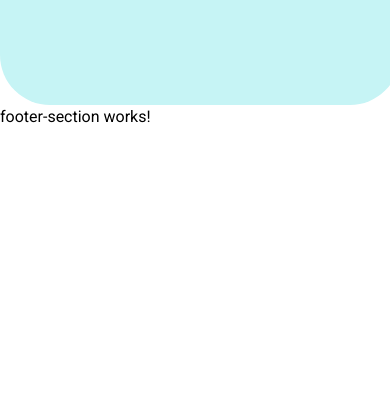
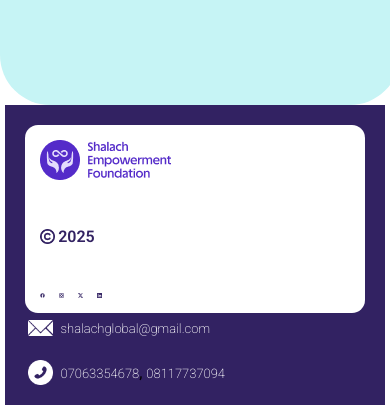
Before and after one commit to Godwin-munan/shalach-foundation-website, an Angular app: page / in a window 390 px wide. Shown: the part 2503-2908 px from the top of the page. Before the commit the page ends 2632 px from the top, so only its background shows below. Built offline with nearby package versions, Linux system fonts and the light colour scheme.

Commit message:
Footer section impl v2

```diff
--- a/src/app/layout/landing/footer-section/footer-section.component.html
+++ b/src/app/layout/landing/footer-section/footer-section.component.html
@@ -1,3 +1,60 @@
-<footer>
-  <p>footer-section works!</p>
+<footer id="footer" class="main-footer-container">
+
+  <div class="links-container">
+    <div class="email-container">
+      <span>
+        <img src="/icon/envelope-icon.png" alt="image of envelope icon">
+      </span>
+      <span>
+        <a [attr.href]="'mailto:' + 'shalachglobal@gmail.com'">
+          shalachglobal&#64;gmail.com
+        </a>
+      </span>
+    </div>
+    <div class="phone-container">
+      <span>
+        <img src="/icon/call-icon.png" alt="image of call icon">
+      </span>
+      <span>
+        <a href="tel:+2347063354678">07063354678</a>,
+        <a href="tel:+2348117737094">08117737094</a>
+      </span>
+    </div>
+  </div>
+
+  <div class="social-media-container">
+    <div class="footer-brand-logo-container">
+      <img src="/logo/Group_15_shalach_logo.png" alt="shalach purple logo image">
+    </div>
+    <div class="footer-year-container">
+      <div>
+        <img src="/icon/c-icon.png" alt="copy right image icon">
+      </div>
+      <div class="footer-current-year">
+        <p>{{ currentYear }}</p>
+      </div>
+    </div>
+    <div class="footer-social-media-links-container">
+      <div class="footer-facebook">
+        <a href="https://www.goal.com/en" target="_blank" rel="noopener noreferrer">
+          <img src="/icon/facebook-svgrepo-com_1.png" alt="facebook image icon">
+        </a>
+      </div>
+      <div class="footer-instagram">
+        <a href="https://www.linkedin.com/company/shalach-empowerment-foundation/" target="_blank" rel="noopener noreferrer">
+          <img src="/icon/black-instagram-icon.png" alt="instagram image icon">
+        </a>
+      </div>
+      <div class="footer-x">
+        <a href="https://www.linkedin.com/company/shalach-empowerment-foundation/" target="_blank" rel="noopener noreferrer">
+          <img src="/icon/x-social-media-black-icon.png" alt="x image icon">
+        </a>
+      </div>
+      <div class="footer-linkedin">
+        <a href="https://www.linkedin.com/company/shalach-empowerment-foundation/" target="_blank" rel="noopener noreferrer">
+          <img src="/icon/linkedIn-icon.png" alt="linkedin image icon">
+        </a>
+      </div>
+    </div>
+  </div>
 </footer>
--- a/src/app/layout/landing/footer-section/footer-section.component.scss
+++ b/src/app/layout/landing/footer-section/footer-section.component.scss
@@ -0,0 +1,153 @@
+
+.main-footer-container {
+  position: relative;
+  margin: -55px 5px 0 5px;
+  background-color: var(--app-foot-purple-background-color);
+  border-radius: 50px;
+  padding-top: 30px;
+  z-index: 3;
+  height: 300px;
+}
+
+.links-container {
+  display: flex;
+  flex-direction: column;
+  align-items: flex-end;
+  margin: 20px 50px 20px 30px;
+}
+
+.email-container,
+.phone-container {
+  display: flex;
+  justify-content: start;
+  align-items: center;
+  gap: 0.5rem;
+  width: 240px;
+  margin-right: 95px;
+}
+
+.email-container {
+  margin-bottom: 20px;
+}
+
+.email-container > span:first-child,
+.phone-container > span:first-child {
+  width: 25px;
+  text-align: left;
+}
+
+.email-container > span:first-child img,
+.phone-container > span:first-child img {
+  display: block;
+  width: 100%;
+  height: auto;
+  margin: 0;
+  padding: 0;
+}
+
+.email-container > span:nth-child(2) a,
+.phone-container > span:nth-child(2) a {
+  color: var(--app-white-color);
+  font-weight: 200;
+  font-size: 13px;
+}
+
+.email-container > span > a {
+  /* styles here */
+}
+
+.social-media-container {
+  display: flex;
+  flex-direction: row;
+  justify-content: space-between;
+  align-items: center;
+  background-color: var(--app-white-color);
+  border-radius: 13px;
+  margin: 80px 200px 0 200px;
+  padding: 10px 80px;
+}
+
+// .social-media-container img {
+//   width: auto;
+//   max-width: 100%;
+//   height: auto;
+// }
+
+
+.footer-year-container {
+  display: flex;
+  flex-direction: row;
+  justify-content: start;
+  align-items: center;
+  gap: 0.2rem;
+}
+
+.footer-year-container img {
+  width: 15px;
+  height: 15px;
+  object-fit: cover;
+}
+
+.footer-year-container .footer-current-year p {
+  color: var(--app-purple-text-color);
+  font-weight: 600;
+}
+
+
+.footer-social-media-links-container {
+  display: flex;
+  flex-direction: row;
+  justify-content: start;
+  align-items: center;
+  gap: 0.9rem;
+  width: 20%;
+}
+
+.footer-social-media-links-container img {
+  width: 20px;
+  height: 20px;
+  object-fit: cover;
+}
+
+
+
+/* Styles for devices with a maximum width of 600px (e.g., smartphones) */
+@media only screen and (max-width: 600px) {
+  .main-footer-container {
+    display: flex;
+    flex-direction: column;
+    justify-content: start; /* Distribute space between the two children */
+    align-items: center; /* Align items vertically */
+    padding: 20px; /* Adjust padding for smaller screens */
+    border-radius: 0; /* Remove border radius for mobile */
+    //height: auto; /* Adjust height for better fit */
+    height: 300px;
+    margin: 0 5px; /* Adjust margins for smaller screens */
+    gap: 0.2rem;
+  }
+
+  .links-container {
+    display: flex;
+    flex-direction: column;
+    align-items: flex-end; /* Align links to the right */
+    margin: 0; /* Reset margin for mobile view */
+    order: 2; /* Force links-container to the right */
+  }
+
+  .social-media-container {
+    display: flex;
+    flex-direction: column;
+    align-items: flex-start; /* Align social media items to the left */
+    margin: 0; /* Reset margin for mobile view */
+    order: 1; /* Force social-media-container to the left */
+    //margin-right: 50px;
+    height: 100%;
+    width: 100%;
+    padding: 15px 15px;
+  }
+
+  .social-media-container img {
+    max-width: 100%; /* Ensure images scale properly */
+    height: auto;
+  }
+}
--- a/src/app/layout/landing/footer-section/footer-section.component.ts
+++ b/src/app/layout/landing/footer-section/footer-section.component.ts
@@ -8,4 +8,5 @@ import { Component } from '@angular/core';
 })
 export class FooterSectionComponent {
 
+  currentYear: number = new Date().getFullYear();
 }
```
